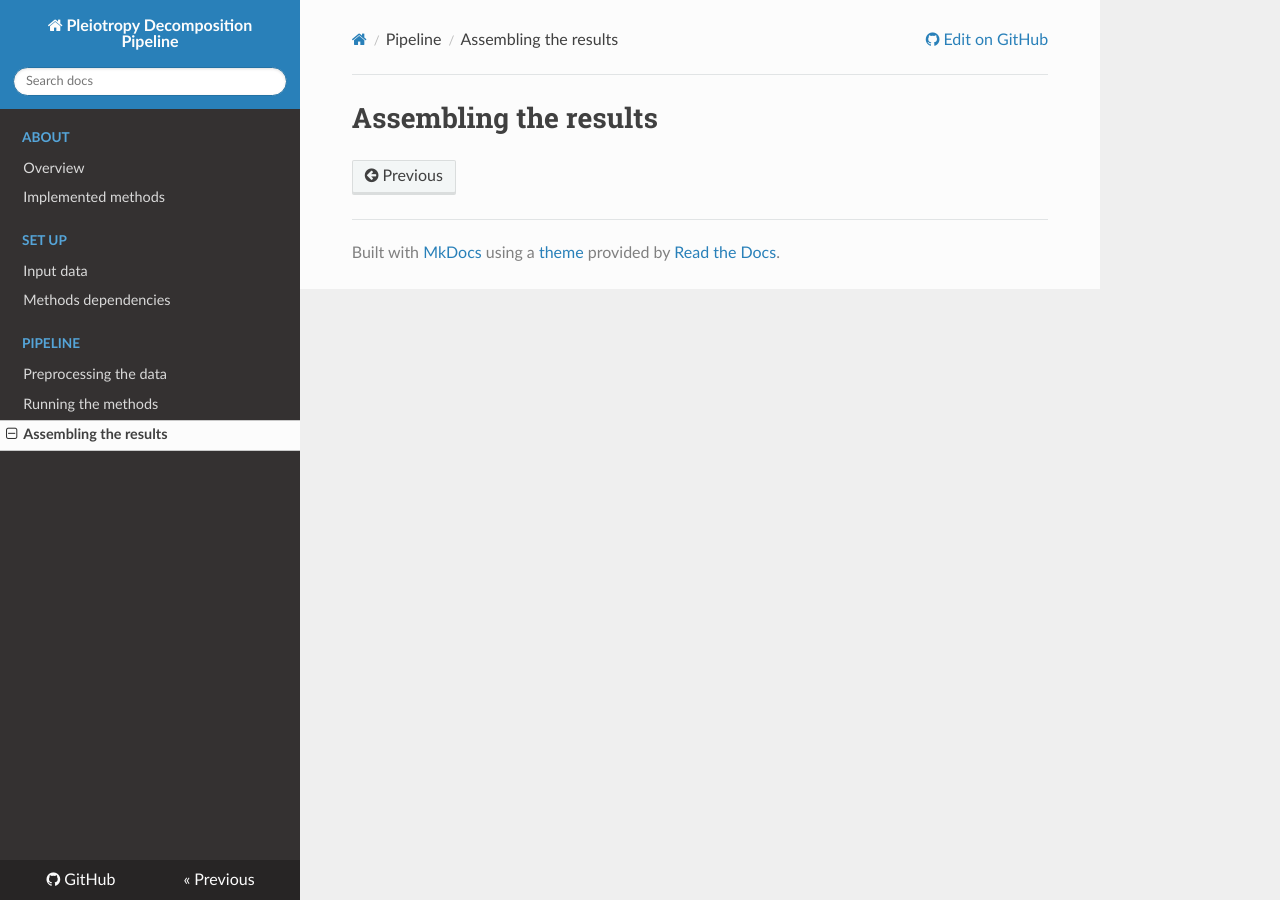
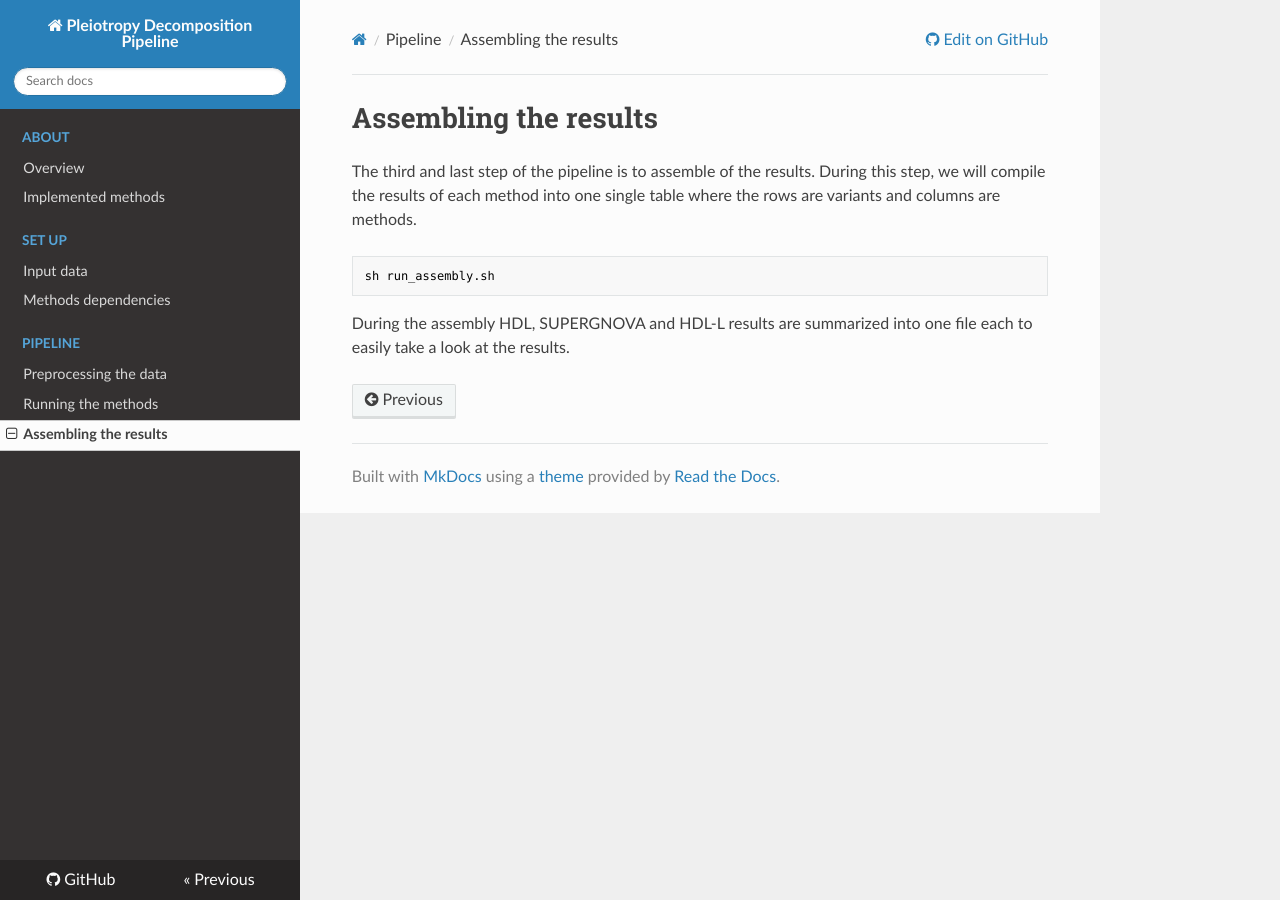
Before and after one commit to gloriabenoit/PDP-Docs, an MkDocs documentation site: the page built from docs/assembling.md, in a window 1280 px wide. Built offline with MkDocs 1.6.1, drawn with Linux system fonts in a browser that asks for light colours; nearby versions of some CDN libraries.

````diff
--- a/docs/assembling.md
+++ b/docs/assembling.md
@@ -1 +1,10 @@
 # Assembling the results
+
+The third and last step of the pipeline is to assemble of the results.
+During this step, we will compile the results of each method into one single table where the rows are variants and columns are methods.
+
+```bash
+sh run_assembly.sh
+```
+
+During the assembly HDL, SUPERGNOVA and HDL-L results are summarized into one file each to easily take a look at the results.
````
Also changed, not shown: docs/dependencies.md (+2 -2 lines), docs/input.md (+3 -0 lines), docs/preprocessing.md (+1 -1 lines), docs/running.md (+1 -1 lines).
